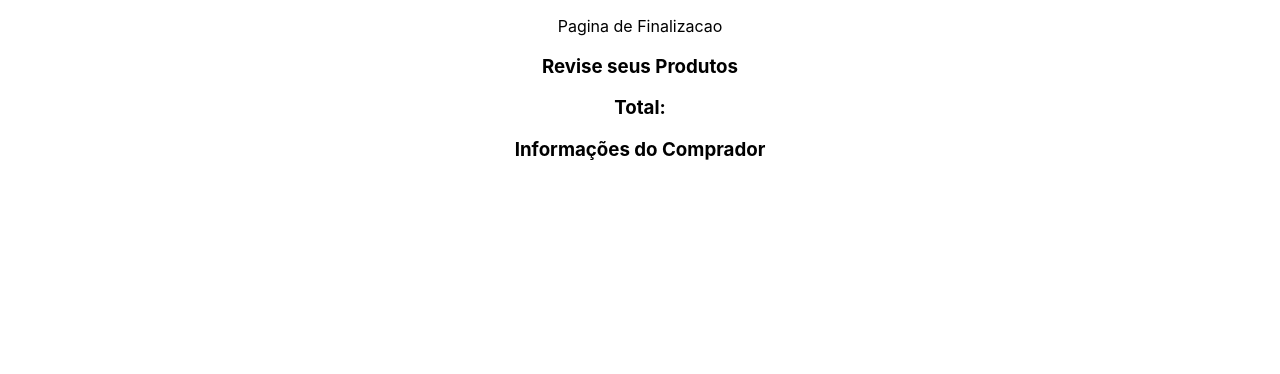
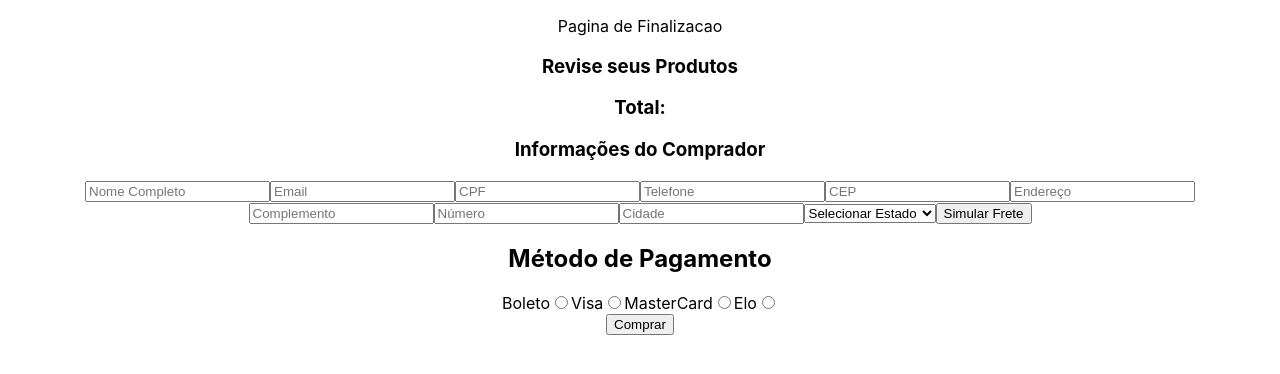
Before and after one commit to EdgardGiorge/front-end-online-store-project, a React (Create React App) app: page /Checkout in a window 1280 px wide. Shown: the top 374 px of the page. Built offline with nearby package versions, Linux system fonts and the light colour scheme.

Commit message:
Cria o formulario das Informaçoes do Cliente, e do Metodo de Pagamento.

```diff
--- a/src/components/Checkout.jsx
+++ b/src/components/Checkout.jsx
@@ -1,8 +1,7 @@
 import React, { Component } from 'react';
 import { getProducts } from '../services/api';
 
-class Checkout extends Component {
-  initialState = {
+const initialState = {
 
   name: '',
   CPF: '',
@@ -17,8 +16,26 @@ class Checkout extends Component {
 
 };
 
+class Checkout extends Component {
+  constructor() {
+    super();
+    this.state = { ...initialState };
+  }
+
   render() {
     const itens = getProducts();
+    const {
+      name,
+      CPF,
+      email,
+      phone,
+      CEP,
+      address,
+      complement,
+      number,
+      city,
+      state,
+    } = this.state;
 
     return (
       <div>
@@ -35,9 +52,130 @@ class Checkout extends Component {
           ))}
           <h3>Total:</h3>
         </div>
-        <div>
+        <form>
           <h3>Informações do Comprador</h3>
-        </div>
+          <label htmlFor="name-input">
+            <input
+              name="cardName"
+              type="text"
+              value={ name }
+              placeholder="Nome Completo"
+              data-testid="checkout-fullname"
+            />
+          </label>
+          <label htmlFor="email-input">
+            <input
+              name="email"
+              type="text"
+              value={ email }
+              placeholder="Email"
+              data-testid="checkout-email"
+            />
+          </label>
+          <label htmlFor="cpf-input">
+            <input
+              name="cpf"
+              type="number"
+              value={ CPF }
+              placeholder="CPF"
+              data-testid="checkout-cpf"
+            />
+          </label>
+          <label htmlFor="phone-input">
+            <input
+              name="phone"
+              type="number"
+              value={ phone }
+              placeholder="Telefone"
+              data-testid="checkout-phone"
+            />
+          </label>
+          <label htmlFor="cep-input">
+            <input
+              name="cep"
+              type="text"
+              value={ CEP }
+              placeholder="CEP"
+              data-testid="checkout-cep"
+            />
+          </label>
+          <label htmlFor="address-input">
+            <input
+              name="address"
+              type="text"
+              value={ address }
+              placeholder="Endereço"
+              data-testid="checkout-address"
+            />
+          </label>
+          <label htmlFor="complement-input">
+            <input
+              name="complement"
+              type="text"
+              value={ complement }
+              placeholder="Complemento"
+            />
+          </label>
+          <label htmlFor="number-input">
+            <input
+              name="number"
+              type="number"
+              value={ number }
+              placeholder="Número"
+            />
+          </label>
+          <label htmlFor="city-input">
+            <input
+              name="city"
+              type="text"
+              value={ city }
+              placeholder="Cidade"
+            />
+          </label>
+
+          <select name="select-state" value={ state }>
+            <option value="nan">Selecionar Estado</option>
+            <option value="mg">Minas Gerais</option>
+            <option value="sp">São Paulo</option>
+            <option value="rj">Rio de Janeiro</option>
+            <option value="df">Distrito Federal</option>
+            <option value="pr">Paraná</option>
+            <option value="es">Espírito Santo</option>
+            <option value="sc">Santa Catarina</option>
+            <option value="rs">Rio Grande do Sul</option>
+          </select>
+
+          <button
+            type="submit"
+          >
+            Simular Frete
+          </button>
+        </form>
+        <form>
+          <h2>Método de Pagamento</h2>
+          <label htmlFor="boleto">
+            Boleto
+            <input type="radio" id="boleto" name="boleto" value="boleto" />
+          </label>
+          <label htmlFor="Visa">
+            Visa
+            <input type="radio" id="Visa" name="Visa" value="Visa" />
+          </label>
+          <label htmlFor="MasterCard">
+            MasterCard
+            <input type="radio" id="MasterCard" name="MasterCard" value="MasterCard" />
+          </label>
+          <label htmlFor="elo">
+            Elo
+            <input type="radio" id="elo" name="elo" value="elo" />
+          </label>
+        </form>
+        <button
+          type="submit"
+        >
+          Comprar
+        </button>
+
       </div>
     );
   }
```
Lines whose indentation alone changed are shown as unchanged.
